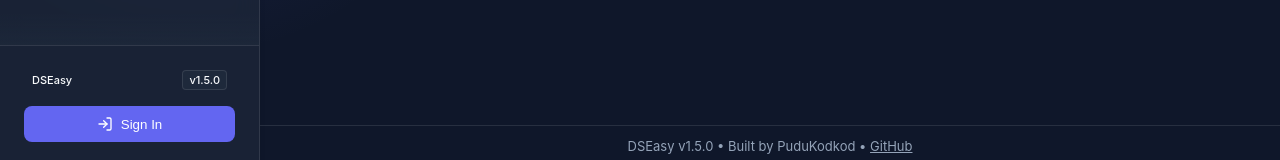
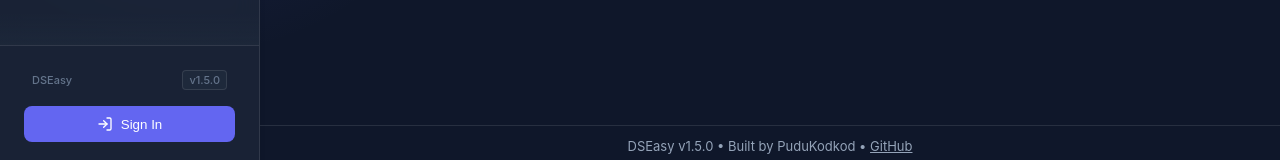
Before and after one commit to Gideonamani/DSEasy, a React (Vite) app: page / in a window 1280 px wide. Shown: the part 634-794 px from the top of the page. Built offline with nearby package versions, Linux system fonts and the light colour scheme; no server answers; the database is empty.

Commit message:
fix(issue-54): resolve invisible B/S indicator by defining --text-tertiary globally

```diff
--- a/src/index.css
+++ b/src/index.css
@@ -36,6 +36,7 @@
   --text-primary: var(--color-slate-50);
   --text-secondary: var(--color-slate-400);
   --text-muted: var(--color-slate-500);
+  --text-tertiary: var(--color-slate-500);
 
   --border-subtle: rgba(255, 255, 255, 0.1);
   --border-strong: rgba(255, 255, 255, 0.2);
@@ -133,6 +134,7 @@
   --text-primary: var(--color-slate-900);
   --text-secondary: var(--color-slate-500);
   --text-muted: var(--color-slate-400);
+  --text-tertiary: var(--color-slate-400);
 
   --border-subtle: var(--color-slate-200);
   --border-strong: var(--color-slate-300);
```
